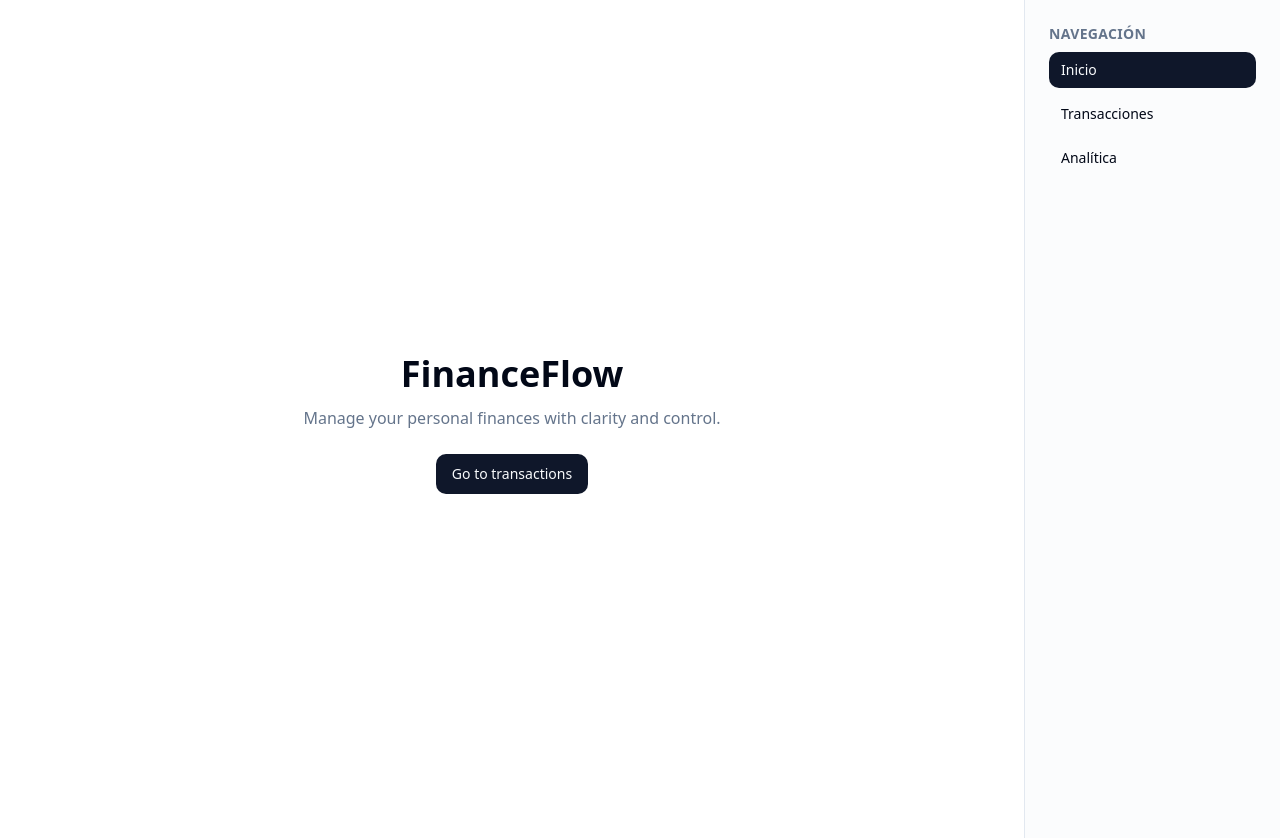
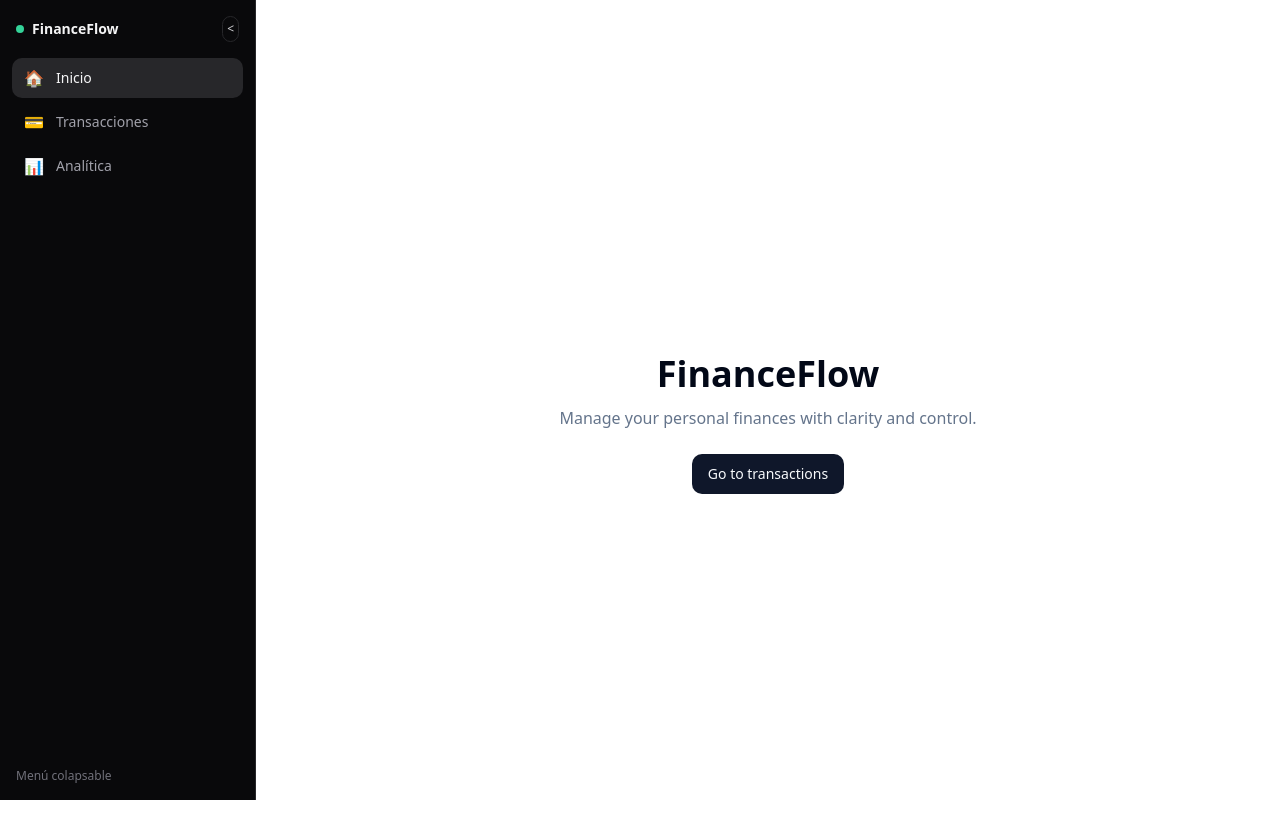
Before and after one commit to Aminston/finance-app, a Next.js app: page / in a window 1280 px wide. Shown: the top 838 px of the page. Built offline with nearby package versions, Linux system fonts and the light colour scheme.

Commit message:
Move to collapsible left sidebar

```diff
--- a/app/layout.tsx
+++ b/app/layout.tsx
@@ -1,5 +1,5 @@
 import type { Metadata } from "next";
-import RightSidebarNav from "@/components/layout/RightSidebarNav";
+import LeftSidebarNav from "@/components/layout/LeftSidebarNav";
 import "./globals.css";
 
 export const metadata: Metadata = {
@@ -16,12 +16,8 @@ export default function RootLayout({
     <html lang="en">
       <body className="min-h-screen bg-background font-sans antialiased">
         <div className="min-h-screen flex">
+          <LeftSidebarNav />
           <main className="flex-1 min-w-0 px-6 py-6">{children}</main>
-          <aside className="w-64 shrink-0 border-l bg-muted/30">
-            <div className="sticky top-0 h-screen overflow-y-auto">
-              <RightSidebarNav />
-            </div>
-          </aside>
         </div>
       </body>
     </html>
--- /dev/null
+++ b/components/layout/LeftSidebarNav.tsx
@@ -0,0 +1,70 @@
+"use client";
+
+import Link from "next/link";
+import { usePathname } from "next/navigation";
+import { useState } from "react";
+
+const navItems = [
+  { href: "/", label: "Inicio", icon: "🏠" },
+  { href: "/transactions", label: "Transacciones", icon: "💳" },
+  { href: "/analytics", label: "Analítica", icon: "📊" }
+];
+
+export default function LeftSidebarNav() {
+  const pathname = usePathname();
+  const [collapsed, setCollapsed] = useState(false);
+
+  return (
+    <aside
+      className={`sticky top-0 h-screen shrink-0 border-r border-zinc-800 bg-zinc-950 text-zinc-100 transition-all duration-200 ${
+        collapsed ? "w-16" : "w-64"
+      }`}
+    >
+      <div className="flex h-full flex-col">
+        <div className={`flex items-center ${collapsed ? "justify-center" : "justify-between"} px-4 py-4`}>
+          {!collapsed && (
+            <div className="flex items-center gap-2 text-sm font-semibold text-zinc-100">
+              <span className="inline-flex h-2 w-2 items-center justify-center rounded-full bg-emerald-400" />
+              FinanceFlow
+            </div>
+          )}
+          <button
+            type="button"
+            onClick={() => setCollapsed((prev) => !prev)}
+            className="rounded-md border border-zinc-800 p-1 text-xs text-zinc-300 transition hover:bg-zinc-900"
+            aria-label={collapsed ? "Expandir menú" : "Colapsar menú"}
+            aria-expanded={!collapsed}
+          >
+            {collapsed ? ">" : "<"}
+          </button>
+        </div>
+        <nav className="flex flex-1 flex-col gap-1 px-3">
+          {navItems.map((item) => {
+            const isActive = pathname === item.href;
+
+            return (
+              <Link
+                key={item.href}
+                href={item.href}
+                className={`flex items-center gap-3 rounded-md px-3 py-2 text-sm font-medium transition-colors ${
+                  isActive
+                    ? "bg-zinc-800 text-zinc-100"
+                    : "text-zinc-400 hover:bg-zinc-900 hover:text-zinc-100"
+                }`}
+                aria-current={isActive ? "page" : undefined}
+              >
+                <span className="text-base" aria-hidden>
+                  {item.icon}
+                </span>
+                {!collapsed && <span>{item.label}</span>}
+              </Link>
+            );
+          })}
+        </nav>
+        <div className={`px-4 py-4 text-xs text-zinc-500 ${collapsed ? "text-center" : ""}`}>
+          {!collapsed ? "Menú colapsable" : "⋯"}
+        </div>
+      </div>
+    </aside>
+  );
+}
--- a/components/layout/RightSidebarNav.tsx
+++ /dev/null
@@ -1,43 +0,0 @@
-"use client";
-
-import Link from "next/link";
-import { usePathname } from "next/navigation";
-
-const navItems = [
-  { href: "/", label: "Inicio" },
-  { href: "/transactions", label: "Transacciones" },
-  { href: "/analytics", label: "Analítica" }
-];
-
-export default function RightSidebarNav() {
-  const pathname = usePathname();
-
-  return (
-    <nav className="flex h-full flex-col gap-2 p-6">
-      <h2 className="text-sm font-semibold uppercase tracking-wide text-muted-foreground">
-        Navegación
-      </h2>
-      <ul className="flex flex-col gap-2">
-        {navItems.map((item) => {
-          const isActive = pathname === item.href;
-
-          return (
-            <li key={item.href}>
-              <Link
-                href={item.href}
-                className={`flex items-center rounded-md px-3 py-2 text-sm font-medium transition-colors ${
-                  isActive
-                    ? "bg-primary text-primary-foreground"
-                    : "text-foreground hover:bg-muted"
-                }`}
-                aria-current={isActive ? "page" : undefined}
-              >
-                {item.label}
-              </Link>
-            </li>
-          );
-        })}
-      </ul>
-    </nav>
-  );
-}
--- a/package.json
+++ b/package.json
@@ -29,6 +29,8 @@
     "xlsx": "^0.18.5"
   },
   "devDependencies": {
+    "@types/node": "^20.16.5",
+    "@types/react": "^18.3.5",
     "autoprefixer": "^10.4.20",
     "postcss": "^8.4.45",
     "prisma": "^5.20.0",
```
